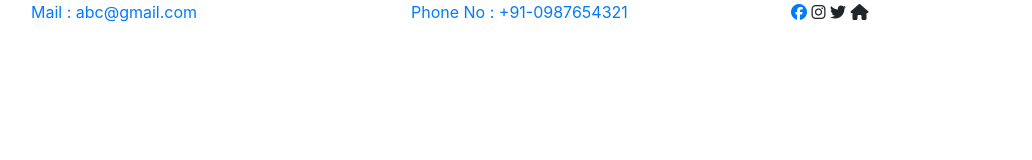
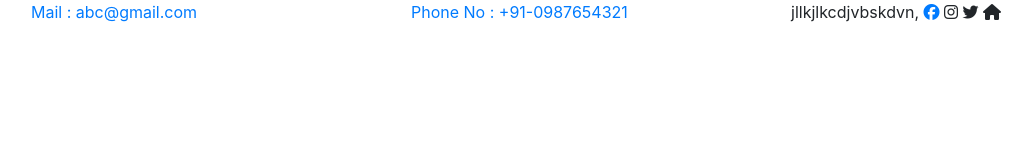
Before and after one commit to ashwini66929/practise, a plain HTML site: page index.html in a window 1280 px wide. Shown: the whole page, without its empty margins (54-1086 px from the left). Drawn offline with nearby package versions, Linux system fonts and the light colour scheme.

Commit message:
absabksj

```diff
--- a/index.html
+++ b/index.html
@@ -19,6 +19,7 @@
             <a href="tel:098765432121"><p>Phone No : +91-0987654321</p></a>
           </div>
           <div class="col-md-4">
+            jllkjlkcdjvbskdvn,
             <a href="www.facebook.com"><i class="fa-brands fa-facebook"></i></a>
             <i class="fa-brands fa-instagram"></i>
             <i class="fa-brands fa-twitter"></i>
```
